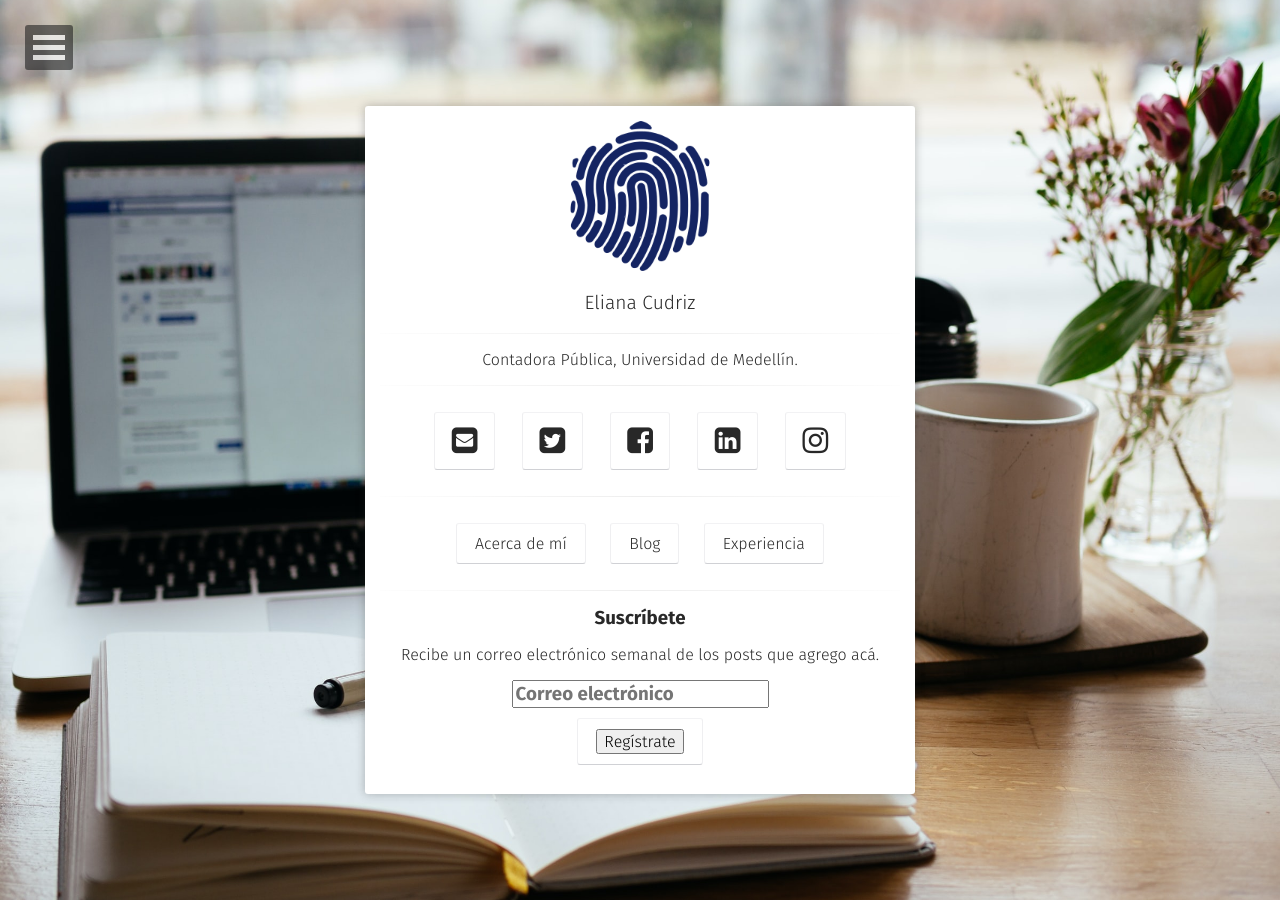
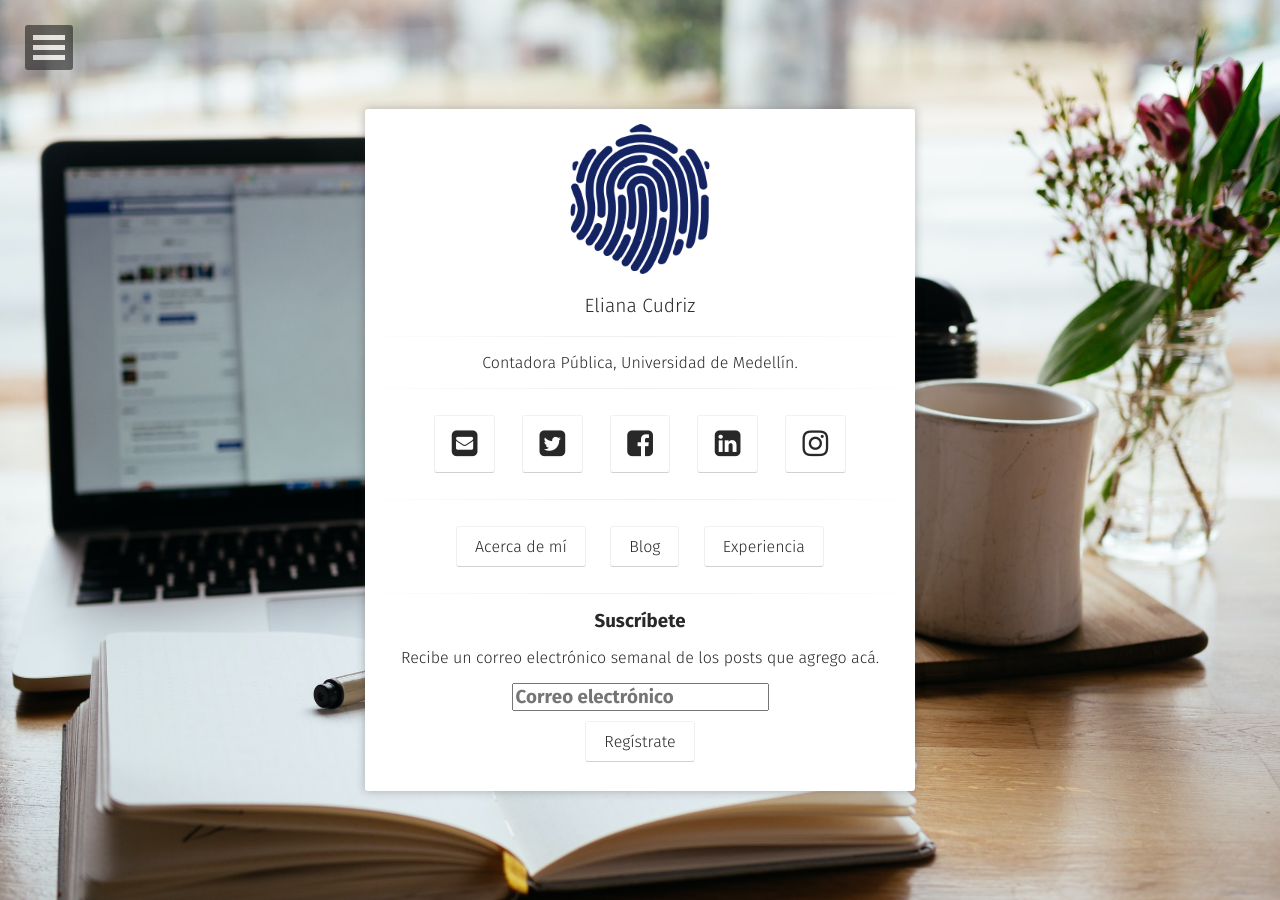
Before and after one commit to elianacudriz/ecudrizcontable, a Jekyll site: the page built from index.html, in a window 1280 px wide. Built offline with Jekyll 4.4.1, drawn with Linux system fonts in a browser that asks for light colours; some web fonts are replaced.

Commit message:
Pequenios arreglos 2

```diff
--- a/_includes/subscribe-form.html
+++ b/_includes/subscribe-form.html
@@ -7,8 +7,8 @@
   <div class="form-group">
     <input id="mce-EMAIL" type="email" name="EMAIL" placeholder="Correo electrónico">
   </div>
-  <div class="btn zoombtn">
-    <input id="mc-submit" type="submit" value="Regístrate" name="subscribe">
+  <div>
+    <input class="btn zoombtn" id="mc-submit" type="submit" value="Regístrate" name="subscribe">
   </div>
 </form>
 
```
